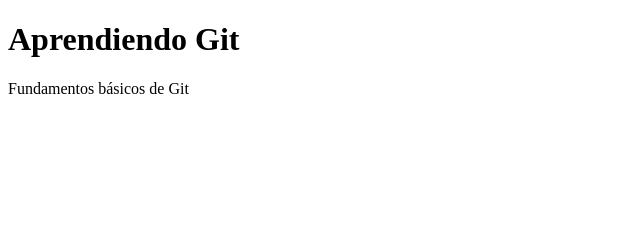
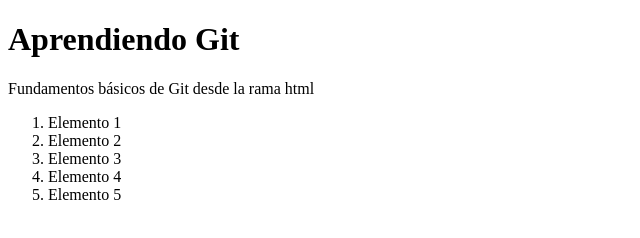
Before and after one commit to ColmanFabio/git-tutorialjm, a plain HTML site: page index.html in a window 1280 px wide. Shown: the whole page, without its empty margins (0-640 px from the left). Drawn offline with Linux system fonts and the light colour scheme.

Commit message:
agregando el archivo index.js  y otros cambios al html

```diff
--- a/index.html
+++ b/index.html
@@ -7,6 +7,14 @@
 </head>
 <body>
     <h1>Aprendiendo Git</h1>
-    <p>Fundamentos básicos de Git</p>
+    <p>Fundamentos básicos de Git desde la rama html</p>
+    <script src="index.js"></script>
+    <ol>
+        <li>Elemento 1</li>
+        <li>Elemento 2</li>
+        <li>Elemento 3</li>
+        <li>Elemento 4</li>
+        <li>Elemento 5</li>
+    </ol>
 </body>
 </html>
```
